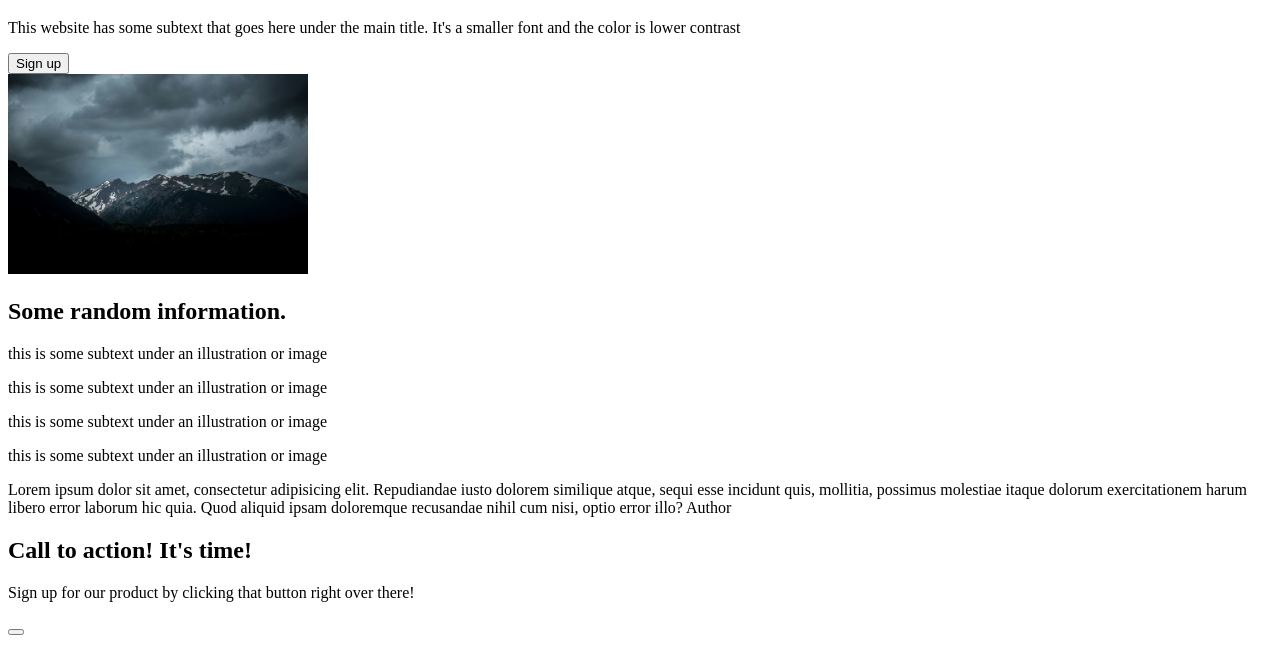
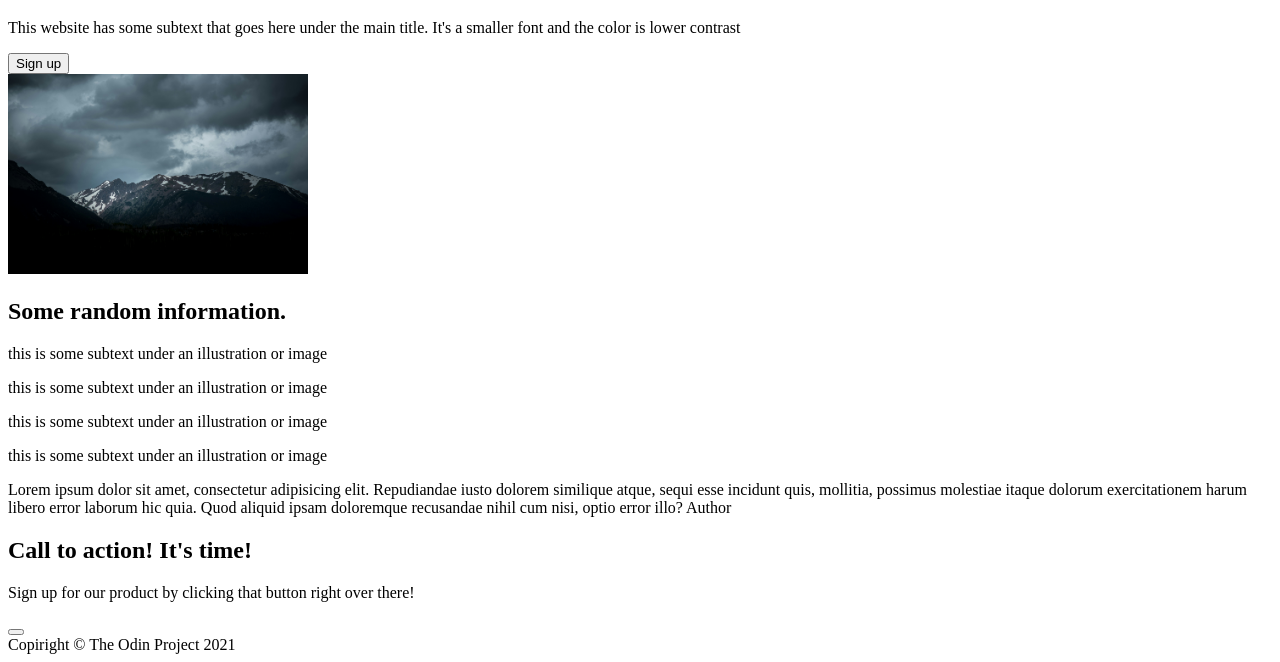
Before and after one commit to petyahyria/odin-landing-page-petyahyria, a plain HTML site: page index.html in a window 1280 px wide. Shown: the part 157-819 px from the top of the page. Drawn offline with Linux system fonts and the light colour scheme.

Commit message:
Add footer to the page (index.html)

```diff
--- a/index.html
+++ b/index.html
@@ -65,5 +65,8 @@
             <button class="sign-up-btn"></button>
         </div>
     </div>
+    <footer>
+        Copiright &copy; The Odin Project 2021
+    </footer>
 </body>
 </html>
```
